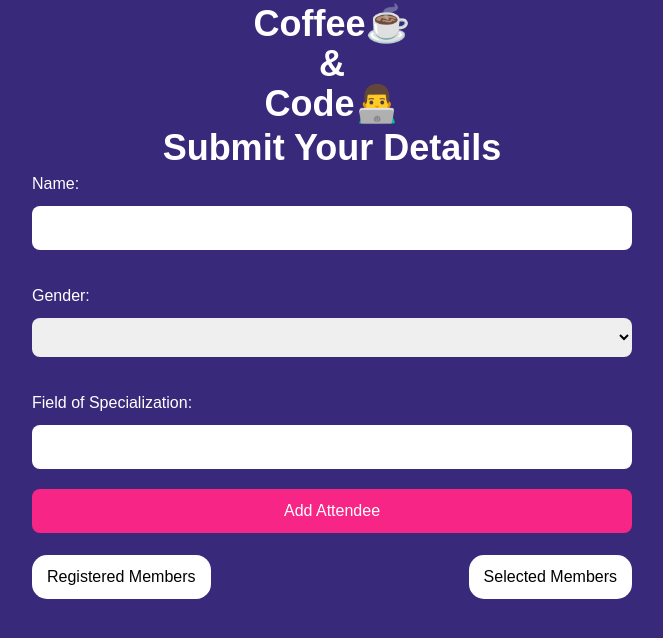
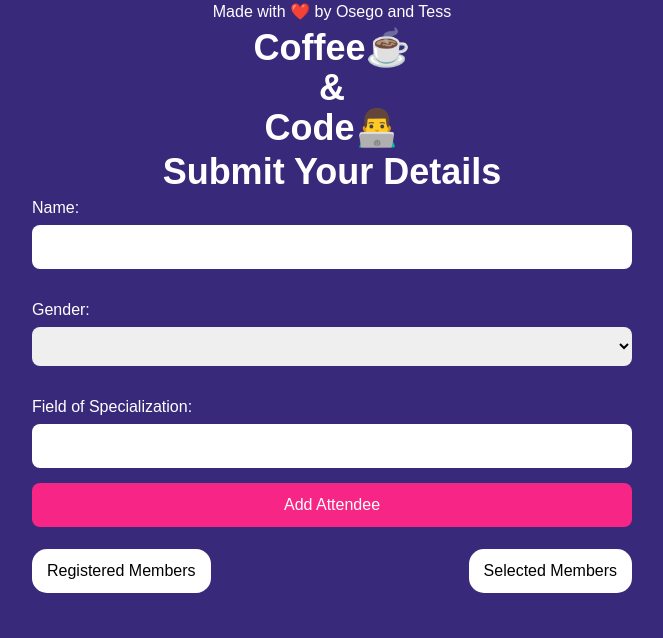
Before and after one commit to OsegoTech/Code_n_Sip, a Vue app: page / in a window 1280 px wide. Shown: the top 638 px of the page, without its empty margins (308-971 px from the left). Built offline with nearby package versions, Linux system fonts and the light colour scheme.

Commit message:
MVP ready

```diff
--- a/src/App.vue
+++ b/src/App.vue
@@ -1,7 +1,13 @@
 <template>
   <div class="w-full">
+    <div>
+      <p class="text-center">
+        Made with ❤️ by <a href="https://github.com/OsegoTech" target="_blank">Osego</a> and <a
+          href="https://github.com/Tessie17" target="_blank">Tess</a>
+      </p>
+    </div>
+    <RouterView></RouterView>
 
-    <RouterView></RouterView>
   </div>
 </template>
 <script setup>
--- a/src/assets/main.css
+++ b/src/assets/main.css
@@ -27,7 +27,7 @@ form {
 form input {
   width: 100%;
   padding: 10px;
-  margin: 10px 0;
+  margin: 5px 0;
   border: none;
   border-radius: 8px;
   outline: none;
@@ -36,7 +36,7 @@ form input {
 form select {
   width: 100%;
   padding: 10px;
-  margin: 10px 0;
+  margin: 5px 0;
   border: none;
   border-radius: 8px;
   outline: none;
--- a/src/views/HomeView.vue
+++ b/src/views/HomeView.vue
@@ -101,7 +101,7 @@ const addAttendee = async () => {
 const updateTime = () => {
     const now = new Date();
     const targetTime = new Date();
-    targetTime.setHours(22, 0, 0, 0); // Set time to 7:00 PM today
+    targetTime.setHours(22, 30, 0, 0); // Set time to 7:00 PM today
     if (now < targetTime) {
         const timeDifference = targetTime - now;
         const hours = Math.floor(timeDifference / (1000 * 60 * 60));
--- a/src/views/SelectedAttendees.vue
+++ b/src/views/SelectedAttendees.vue
@@ -1,17 +1,15 @@
 <template>
     <div class="w-screen]">
-        <div class="mx-5 text-black justify-between flex flex-col md:flex-row gap-3 w-full md:w-full lg:w-1/2 md:mx-auto mt-4"
-            >
-            <router-link
-                class="bg-white text-black px-4 w-full py-3 rounded-lg border-none"
-                to="/">Home</router-link>
-            <router-link
-                class="bg-white text-black px-4 w-full py-3 rounded-lg border-none"
-                to="/members">Registered Members</router-link>
+        <div
+            class="mx-5 text-black justify-between flex flex-col md:flex-row gap-3 w-full md:w-full lg:w-1/2 md:mx-auto mt-4">
+            <router-link class="bg-white text-black px-4 w-full py-3 rounded-lg border-none" to="/">Home</router-link>
+            <router-link class="bg-white text-black px-4 w-full py-3 rounded-lg border-none" to="/members">Registered
+                Members</router-link>
 
         </div>
         <div class="">
-            <h1 class="text-4xl font-bold text-center my-3">Selected Attendees:</h1>
+            <h1 class="text-4xl font-bold text-center my-3">Selected Attendees: <small class="text-xs">Haha, 😆 this is
+                    for fun, first come first serve it is</small></h1>
             <ul class="px-2 flex flex-col md:flex-row gap-3">
                 <li v-for="attendee in selectedAttendees" :key="attendee.id"
                     class="w-full md:w-[500px] flex flex-col bg-gray-600 hover:bg-blue-700 md:flex-row my-1 px-3 py-2 rounded-lg">
```
